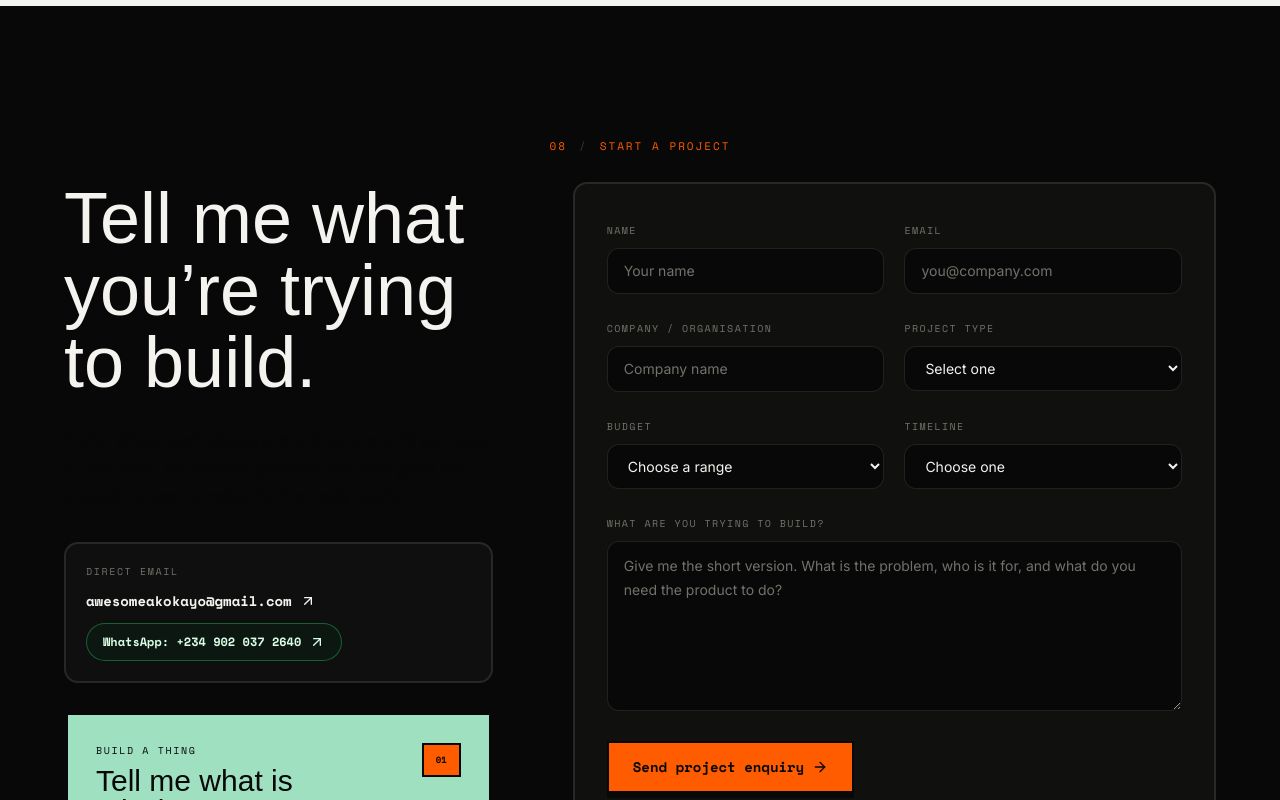
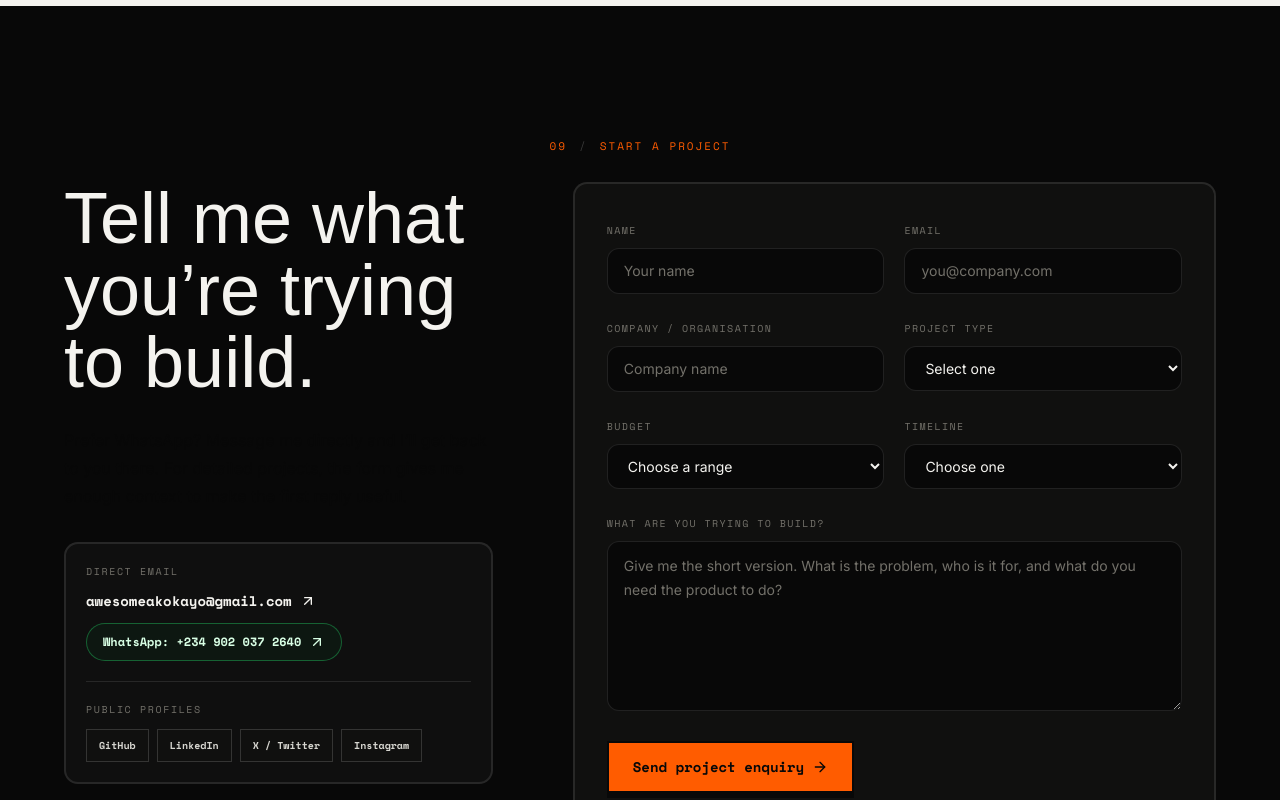
Before and after one commit to awesomeakokayo/PORTFOLIO, a React (Vite) app: page / in a window 1280 px wide. Shown: the part 9380-10180 px from the top of the page. Built offline with nearby package versions, Linux system fonts and the light colour scheme; a web font is replaced by a local one.

Commit message:
Expose social profiles and correct section numbering

```diff
--- a/src/PortfolioSiteClean.jsx
+++ b/src/PortfolioSiteClean.jsx
@@ -404,7 +404,7 @@ export default function PortfolioSiteClean() {
         </section>
 
         <section id="contact" className="border-b border-white/10"><div className="mx-auto max-w-7xl px-5 py-24 sm:px-7 md:py-32 lg:px-10 xl:px-16">
-          <Eyebrow number="08">Start a project</Eyebrow>
+          <Eyebrow number="09">Start a project</Eyebrow>
           <div className="mt-7 grid gap-12 lg:grid-cols-[0.8fr_1.2fr] lg:gap-20">
             <div>
               <h2 className="text-5xl leading-[0.92] sm:text-6xl md:text-7xl" style={display}>Tell me what you’re trying to build.</h2>
@@ -412,6 +412,20 @@ export default function PortfolioSiteClean() {
               <div className="mt-8 rounded-[14px] border-2 border-white/10 bg-white/[0.03] p-5">
                 <p className="text-[10px] uppercase tracking-[0.16em] text-[#73716a]" style={mono}>Direct email</p>
                 <div className="mt-3 flex flex-col gap-3"><a href="mailto:awesomeakokayo@gmail.com" className="inline-flex items-center gap-2 text-sm font-semibold hover:text-[#ffb36b]" style={mono}>awesomeakokayo@gmail.com <ArrowUpRight className="h-4 w-4"/></a><a href="https://wa.me/2349020372640?text=Hi%20Awesome%2C%20I%20found%20your%20portfolio%20and%20I%27d%20like%20to%20discuss%20a%20project." target="_blank" rel="noreferrer" className="inline-flex w-fit items-center gap-2 rounded-full border border-[#25D366]/40 bg-[#0d1711] px-4 py-2.5 text-xs font-bold text-[#d8ffe5] hover:border-[#25D366]/70" style={mono}>WhatsApp: +234 902 037 2640 <ArrowUpRight className="h-4 w-4"/></a></div>
+
+                <div className="mt-5 border-t border-white/10 pt-5">
+                  <p className="text-[10px] uppercase tracking-[0.16em] text-[#73716a]" style={mono}>Public profiles</p>
+                  <div className="mt-3 flex flex-wrap gap-2">
+                    {[
+                      ["GitHub", "https://github.com/awesomeakokayo"],
+                      ["LinkedIn", "https://www.linkedin.com/in/awesomeakokayo/"],
+                      ["X / Twitter", "https://x.com/awesomeakokayo"],
+                      ["Instagram", "https://www.instagram.com/awesomeakokayo/"],
+                    ].map(([label, href]) => (
+                      <a key={label} href={href} target="_blank" rel="noreferrer" className="border border-white/15 bg-[#10100f] px-3 py-2 text-[10px] font-bold text-[#d7d6d0] transition hover:-translate-y-0.5 hover:border-[#ff5c00]/60 hover:text-[#f4f3ef]" style={mono}>{label}</a>
+                    ))}
+                  </div>
+                </div>
               </div>
               <div className="mt-7"><ContactBuildScene /></div>
             </div>
```
